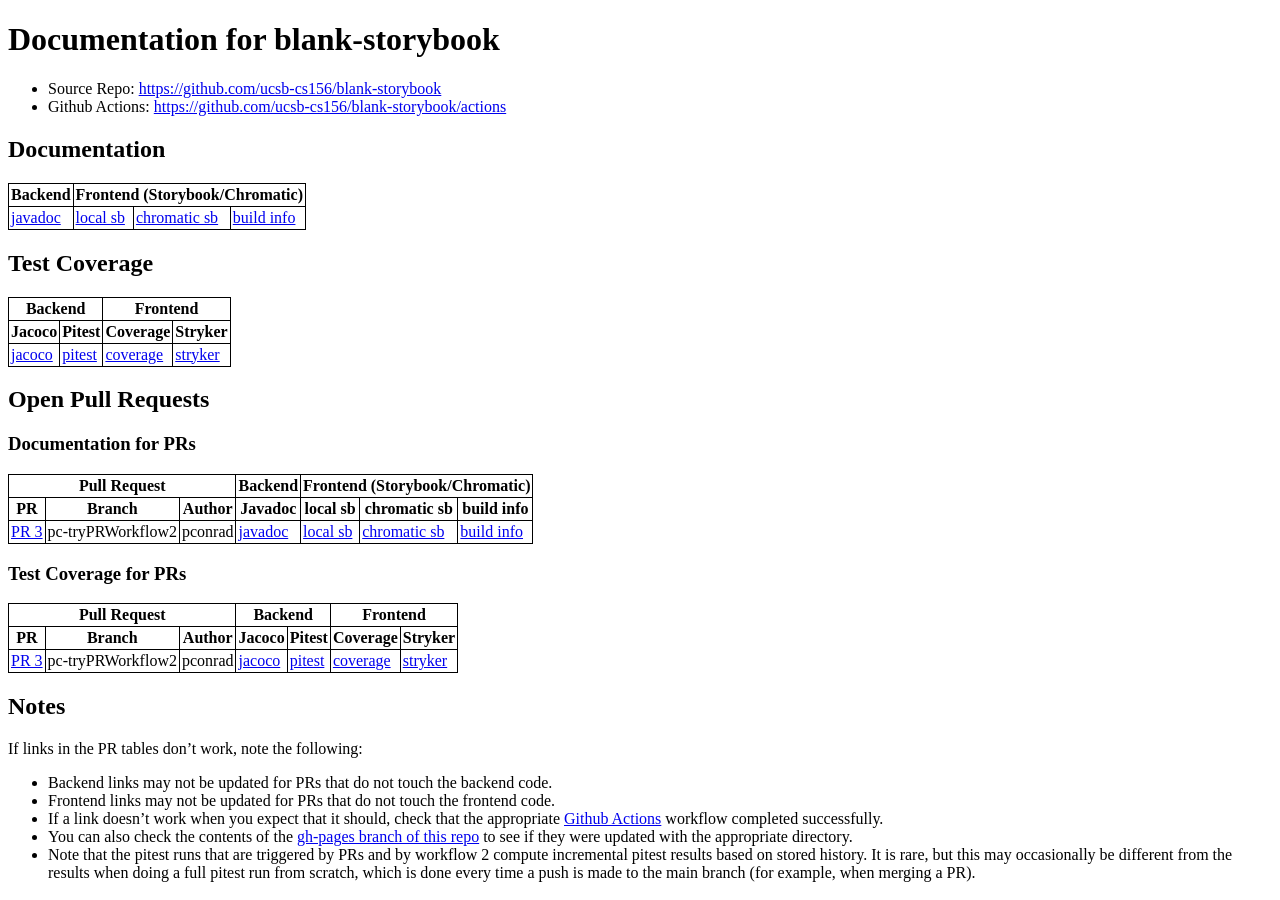
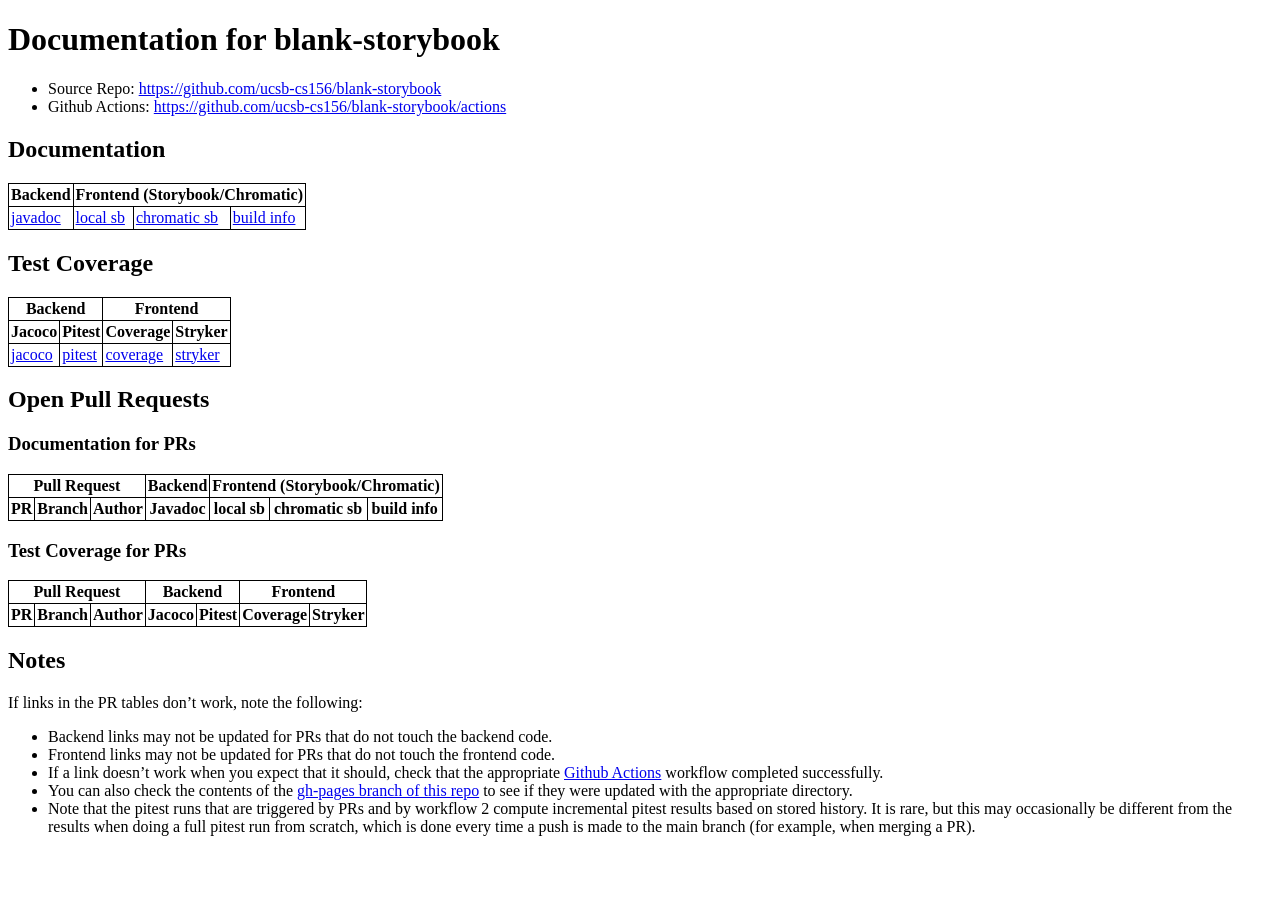
Before and after one commit to ucsb-cs156/blank-storybook, a Jekyll site: the page built from index.md, in a window 1280 px wide. Built offline with Jekyll 4.4.1, drawn with Linux system fonts in a browser that asks for light colours; our own code applies the rules of GitHub Pages for plain Markdown files; part of the change alters nothing that is shown.

Commit message:
Deploying to gh-pages from @ ucsb-cs156/blank-storybook@ce40ad3d8f45640f86373bed6e35976e72270fcf 🚀

```diff
--- a/_config.yml
+++ b/_config.yml
@@ -23,4 +23,4 @@ repo_name: "TBD"
 repo: ucsb-cs156/blank-storybook
 owner: ucsb-cs156
 repo_name: blank-storybook
-pull_requests: [{"author":{"id":"MDQ6VXNlcjExMTkwMTc=","is_bot":false,"login":"pconrad","name":"Phill Conrad"},"headRefName":"pc-tryPRWorkflow2","number":3,"title":"In Github Actions workflows, reference the node version from package.json ","url":"https://github.com/ucsb-cs156/blank-storybook/pull/3"}]
+pull_requests: []
```
